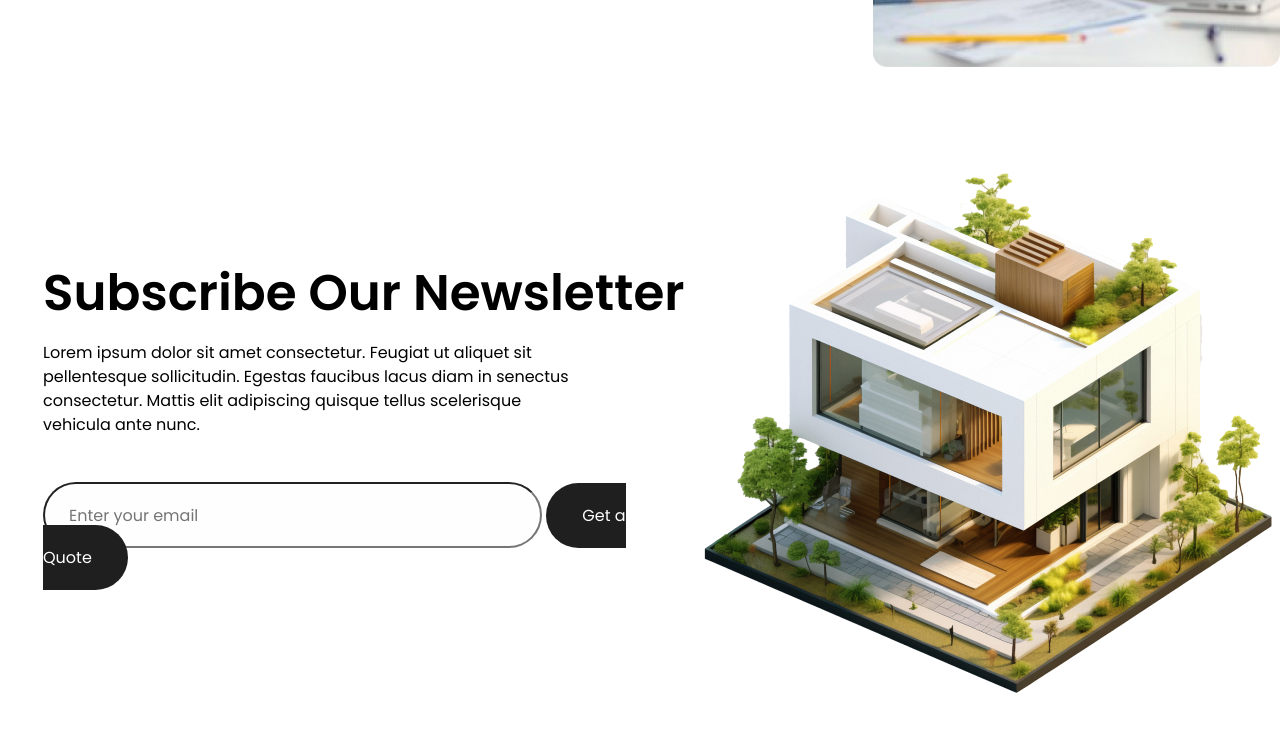
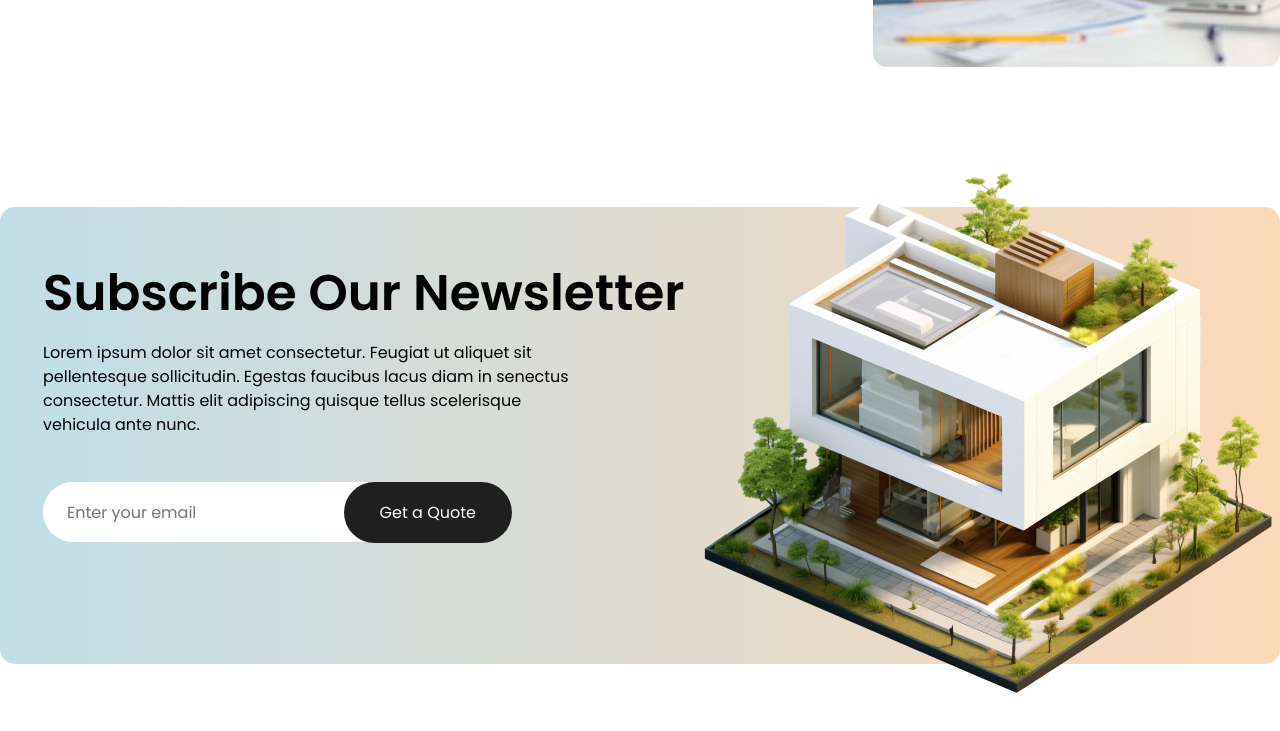
Before and after one commit to furkanumman/Build-Landing-Page, a plain HTML site: page index.html in a window 1280 px wide. Shown: the part 1982-2713 px from the top of the page. Drawn offline with Linux system fonts and the light colour scheme.

Commit message:
Subscribe edited.

```diff
--- a/css/style.css
+++ b/css/style.css
@@ -262,6 +262,13 @@ button.button {
   margin: 140px auto 110px;
   display: flex;
   justify-content: space-between;
+  background: linear-gradient(
+    to right,
+    var(--primary-color),
+    var(--secondary-color)
+  );
+  border-radius: 15px;
+  height: 457px;
 }
 
 .container-subscribe_left h1 {
@@ -293,16 +300,25 @@ button.button {
 }
 .container-subscribe_left_subscribe-email {
   margin-left: 43px;
+  width: 469px;
+  max-width: 100%;
+  position: relative;
 }
 
 .container-subscribe_left_subscribe-email input {
+  background: var(--white-color);
+  border: 0px transparent var(--white-color);
   border-radius: 40px;
-  /* border-color: transparent; */
-  background: var(--white-color);
-  width: 469px;
-  height: 60px;
+  width: 443px;
+  height: 58px;
   font-size: 16px;
   font-weight: 400;
   line-height: 24px; /* 150% */
   padding-left: 24px;
 }
+
+.container-subscribe_left_subscribe-email a {
+  position: absolute;
+  right: 0;
+  top: 0;
+}
```
